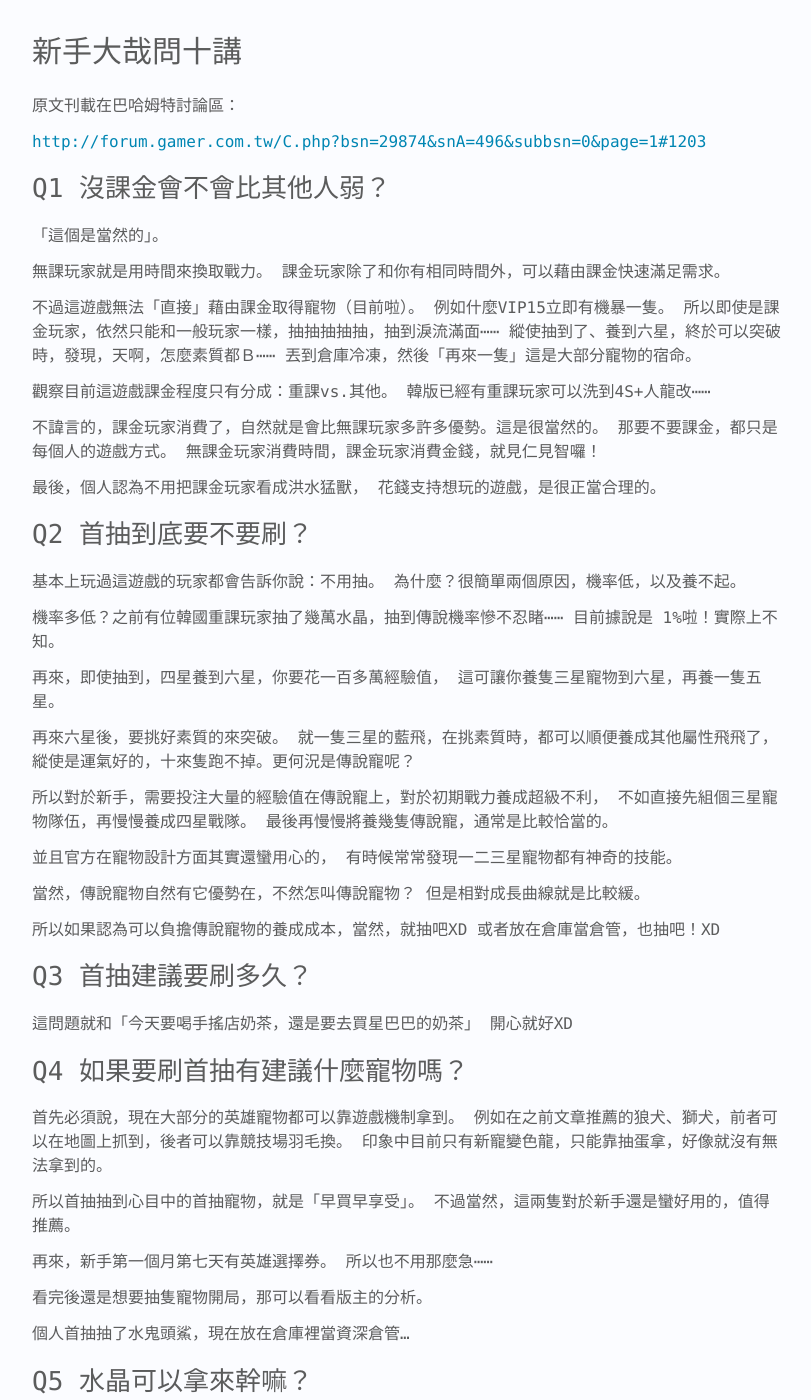
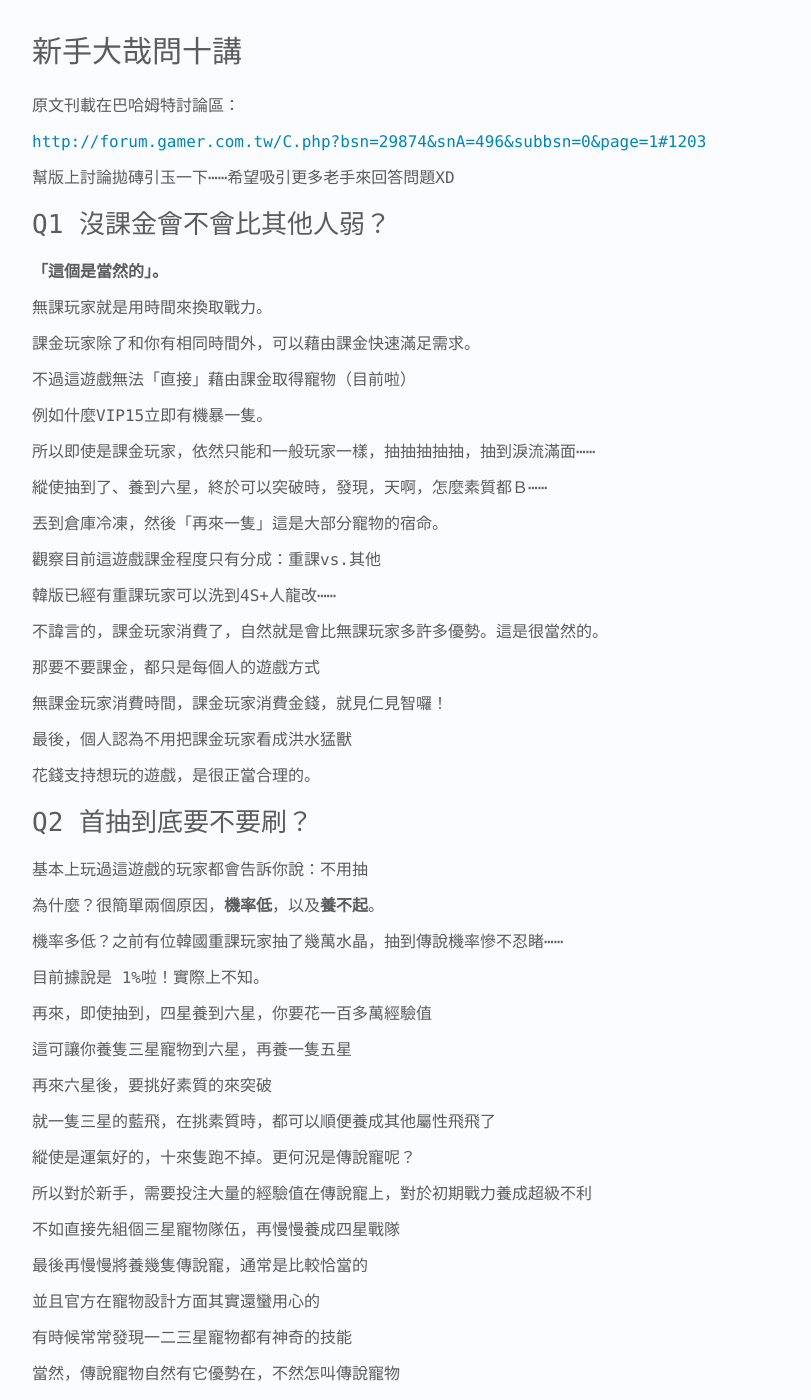
Before and after one commit to lisez/sadb-site, a Jekyll site: the page built from _posts/gameinfo/2016-09-09-10-faq-for-new-player.md, in a window 1280 px wide and 1400 px high, scrolled down 203 px. Shown: the whole window, without its empty margins (232-1043 px from the left). Built offline with Jekyll 4.4.1, drawn with Linux system fonts in a browser that asks for light colours; nearby versions of some CDN libraries; comment, search, counter and statistics services are not loaded; some of the changed text lies outside the part shown.

Commit message:
new post

```diff
--- a/_posts/gameinfo/2016-09-09-10-faq-for-new-player.md
+++ b/_posts/gameinfo/2016-09-09-10-faq-for-new-player.md
@@ -10,91 +10,124 @@
 
 <http://forum.gamer.com.tw/C.php?bsn=29874&snA=496&subbsn=0&page=1#1203>
 
+幫版上討論拋磚引玉一下⋯⋯希望吸引更多老手來回答問題XD
+
 ## Q1 沒課金會不會比其他人弱？
 
-「這個是當然的」。
+**「這個是當然的」。**
 
 無課玩家就是用時間來換取戰力。
+
 課金玩家除了和你有相同時間外，可以藉由課金快速滿足需求。
 
-不過這遊戲無法「直接」藉由課金取得寵物（目前啦）。
+
+不過這遊戲無法「直接」藉由課金取得寵物（目前啦）
+
 例如什麼VIP15立即有機暴一隻。
+
 所以即使是課金玩家，依然只能和一般玩家一樣，抽抽抽抽抽，抽到淚流滿面⋯⋯
+
 縱使抽到了、養到六星，終於可以突破時，發現，天啊，怎麼素質都Ｂ⋯⋯
+
 丟到倉庫冷凍，然後「再來一隻」這是大部分寵物的宿命。
 
-觀察目前這遊戲課金程度只有分成：重課vs.其他。
+觀察目前這遊戲課金程度只有分成：重課vs.其他
+
 韓版已經有重課玩家可以洗到4S+人龍改⋯⋯
 
 不諱言的，課金玩家消費了，自然就是會比無課玩家多許多優勢。這是很當然的。
-那要不要課金，都只是每個人的遊戲方式。
+
+那要不要課金，都只是每個人的遊戲方式
+
 無課金玩家消費時間，課金玩家消費金錢，就見仁見智囉！
 
-最後，個人認為不用把課金玩家看成洪水猛獸，
+最後，個人認為不用把課金玩家看成洪水猛獸
+
 花錢支持想玩的遊戲，是很正當合理的。
 
 ## Q2 首抽到底要不要刷？
 
-基本上玩過這遊戲的玩家都會告訴你說：不用抽。
-為什麼？很簡單兩個原因，機率低，以及養不起。
+基本上玩過這遊戲的玩家都會告訴你說：不用抽
+
+
+為什麼？很簡單兩個原因，**機率低**，以及**養不起**。
 
 機率多低？之前有位韓國重課玩家抽了幾萬水晶，抽到傳說機率慘不忍睹⋯⋯
+
 目前據說是 1%啦！實際上不知。
 
-再來，即使抽到，四星養到六星，你要花一百多萬經驗值，
-這可讓你養隻三星寵物到六星，再養一隻五星。
+再來，即使抽到，四星養到六星，你要花一百多萬經驗值
 
-再來六星後，要挑好素質的來突破。
-就一隻三星的藍飛，在挑素質時，都可以順便養成其他屬性飛飛了，
+這可讓你養隻三星寵物到六星，再養一隻五星
+
+再來六星後，要挑好素質的來突破
+
+就一隻三星的藍飛，在挑素質時，都可以順便養成其他屬性飛飛了
+
 縱使是運氣好的，十來隻跑不掉。更何況是傳說寵呢？
 
-所以對於新手，需要投注大量的經驗值在傳說寵上，對於初期戰力養成超級不利，
-不如直接先組個三星寵物隊伍，再慢慢養成四星戰隊。
-最後再慢慢將養幾隻傳說寵，通常是比較恰當的。
+所以對於新手，需要投注大量的經驗值在傳說寵上，對於初期戰力養成超級不利
 
-並且官方在寵物設計方面其實還蠻用心的，
-有時候常常發現一二三星寵物都有神奇的技能。
+不如直接先組個三星寵物隊伍，再慢慢養成四星戰隊
 
-當然，傳說寵物自然有它優勢在，不然怎叫傳說寵物？
+最後再慢慢將養幾隻傳說寵，通常是比較恰當的
+
+並且官方在寵物設計方面其實還蠻用心的
+
+有時候常常發現一二三星寵物都有神奇的技能
+
+當然，傳說寵物自然有它優勢在，不然怎叫傳說寵物
+
 但是相對成長曲線就是比較緩。
 
 所以如果認為可以負擔傳說寵物的養成成本，當然，就抽吧XD
+
 或者放在倉庫當倉管，也抽吧！XD
 
 ## Q3 首抽建議要刷多久？
 
 這問題就和「今天要喝手搖店奶茶，還是要去買星巴巴的奶茶」
+
 開心就好XD
 
 ## Q4 如果要刷首抽有建議什麼寵物嗎？
 
-首先必須說，現在大部分的英雄寵物都可以靠遊戲機制拿到。
-例如在之前文章推薦的狼犬、獅犬，前者可以在地圖上抓到，後者可以靠競技場羽毛換。
-印象中目前只有新寵變色龍，只能靠抽蛋拿，好像就沒有無法拿到的。
+首先必須說，**現在大部分的英雄寵物都可以靠遊戲機制拿到**
 
-所以首抽抽到心目中的首抽寵物，就是「早買早享受」。
+例如在之前文章推薦的狼犬、獅犬，前者可以在地圖上抓到，後者可以靠競技場羽毛換
+
+印象中目前只有新寵變色龍，只能靠抽蛋拿，好像就沒有無法拿到的
+
+所以首抽抽到心目中的首抽寵物，就是「早買早享受」
+
 不過當然，這兩隻對於新手還是蠻好用的，值得推薦。
 
-再來，新手第一個月第七天有英雄選擇券。
+再來，[新手第一個月第七天有英雄選擇券](http://ref.gamer.com.tw/redir.php?url=http%3A%2F%2Fforum.gamer.com.tw%2FC.php%3Fbsn%3D29874%26snA%3D490%26tnum%3D1)。
+
 所以也不用那麼急⋯⋯
 
-看完後還是想要抽隻寵物開局，那可以看看版主的分析。
+看完後還是想要抽隻寵物開局，[那可以看看版主的分析](http://ref.gamer.com.tw/redir.php?url=http%3A%2F%2Fforum.gamer.com.tw%2FG2.php%3Fbsn%3D29874%26parent%3D1%26sn%3D21%26lorder%3D3%26ptitle%3D%E5%AF%B5%E7%89%A9%E5%9F%B9%E9%A4%8A)
 
 個人首抽抽了水鬼頭鯊，現在放在倉庫裡當資深倉管...
 
 ## Q5 水晶可以拿來幹嘛？
 
-- 買肉（體力）
-- 買石幣
-- 買氣息（增加突破經驗值用）
-- 買覺醒石（開技能、突破用）
-- 買符文（寵物裝備）
-- 買寵物碎片
-- 抽蛋
+
+
+*   買肉（體力）
+*   買石幣
+*   買氣息（增加突破經驗值用）
+*   買覺醒石（開技能、突破用）
+*   買符文（寵物裝備）
+*   買寵物碎片
+*   <strike>抽蛋</strike>
+
+
 
 ## Q6 水晶要拿來抽蛋嗎？
 
-水晶10抽第一次有保底（英雄蛋以上一顆），
+水晶10抽第一次有保底（英雄蛋以上一顆）
+
 之後每50顆（1抽10顆或者抽單顆，累計50次）才有英雄蛋一顆。
 
 光是英雄的機率就很可怕了，傳說就不要問了，會嚇死人。
```
Also changed, not shown: other parts of _posts/gameinfo/2016-09-09-10-faq-for-new-player.md (+76 -38 lines), _posts/gameinfo/2016-09-14-how-to-generate-a-team-part-one.md (added, +197 -0 lines).
